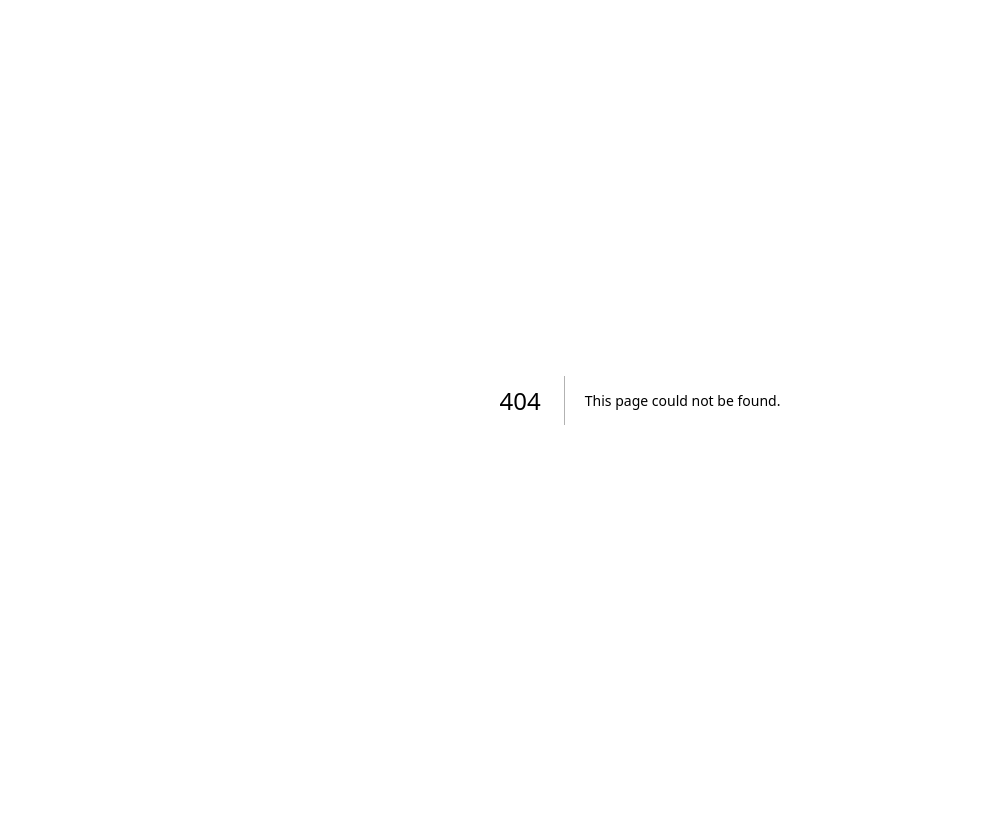
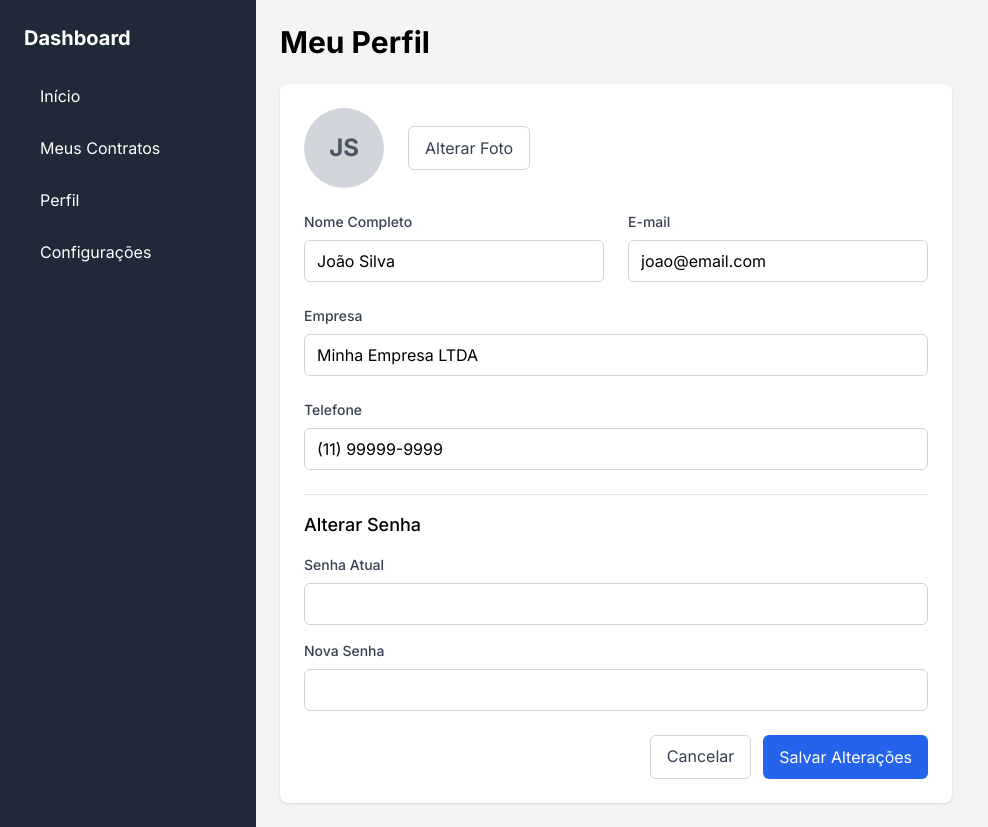
Before and after one commit to mestrereginaldo-site/contratosexpresso-site, a Next.js app: page /dashboard/perfil in a window 1280 px wide. Before the commit this address had no page. Shown: the whole page, without its empty margins (0-988 px from the left). Before the commit the page ends 800 px from the top, so only its background shows below. Built offline with nearby package versions, Linux system fonts and the light colour scheme.

Commit message:
Create page.js

```diff
--- /dev/null
+++ b/app/dashboard/perfil/page.js
@@ -0,0 +1,110 @@
+export default function Perfil() {
+  return (
+    <div>
+      <h1 className="text-3xl font-bold mb-6">Meu Perfil</h1>
+
+      <div className="bg-white p-6 rounded-lg shadow max-w-2xl">
+        <form className="space-y-6">
+          <div className="flex items-center space-x-6 mb-6">
+            <div className="w-20 h-20 bg-gray-300 rounded-full flex items-center justify-center">
+              <span className="text-2xl font-bold text-gray-600">JS</span>
+            </div>
+            <div>
+              <button
+                type="button"
+                className="px-4 py-2 border border-gray-300 rounded-md text-gray-700 hover:bg-gray-50"
+              >
+                Alterar Foto
+              </button>
+            </div>
+          </div>
+
+          <div className="grid grid-cols-1 md:grid-cols-2 gap-6">
+            <div>
+              <label className="block text-sm font-medium text-gray-700 mb-2">
+                Nome Completo
+              </label>
+              <input
+                type="text"
+                defaultValue="João Silva"
+                className="w-full px-3 py-2 border border-gray-300 rounded-md focus:outline-none focus:ring-2 focus:ring-blue-500"
+              />
+            </div>
+
+            <div>
+              <label className="block text-sm font-medium text-gray-700 mb-2">
+                E-mail
+              </label>
+              <input
+                type="email"
+                defaultValue="joao@email.com"
+                className="w-full px-3 py-2 border border-gray-300 rounded-md focus:outline-none focus:ring-2 focus:ring-blue-500"
+              />
+            </div>
+          </div>
+
+          <div>
+            <label className="block text-sm font-medium text-gray-700 mb-2">
+              Empresa
+            </label>
+            <input
+              type="text"
+              defaultValue="Minha Empresa LTDA"
+              className="w-full px-3 py-2 border border-gray-300 rounded-md focus:outline-none focus:ring-2 focus:ring-blue-500"
+            />
+          </div>
+
+          <div>
+            <label className="block text-sm font-medium text-gray-700 mb-2">
+              Telefone
+            </label>
+            <input
+              type="tel"
+              defaultValue="(11) 99999-9999"
+              className="w-full px-3 py-2 border border-gray-300 rounded-md focus:outline-none focus:ring-2 focus:ring-blue-500"
+            />
+          </div>
+
+          <div className="pt-4 border-t border-gray-200">
+            <h3 className="text-lg font-medium mb-4">Alterar Senha</h3>
+            <div className="space-y-4">
+              <div>
+                <label className="block text-sm font-medium text-gray-700 mb-2">
+                  Senha Atual
+                </label>
+                <input
+                  type="password"
+                  className="w-full px-3 py-2 border border-gray-300 rounded-md focus:outline-none focus:ring-2 focus:ring-blue-500"
+                />
+              </div>
+              <div>
+                <label className="block text-sm font-medium text-gray-700 mb-2">
+                  Nova Senha
+                </label>
+                <input
+                  type="password"
+                  className="w-full px-3 py-2 border border-gray-300 rounded-md focus:outline-none focus:ring-2 focus:ring-blue-500"
+                />
+              </div>
+            </div>
+          </div>
+
+          <div className="flex justify-end space-x-3">
+            <a
+              href="/dashboard"
+              className="px-4 py-2 border border-gray-300 rounded-md text-gray-700 hover:bg-gray-50"
+            >
+              Cancelar
+            </a>
+            <button
+              type="submit"
+              className="px-4 py-2 bg-blue-600 text-white rounded-md hover:bg-blue-700"
+            >
+              Salvar Alterações
+            </button>
+          </div>
+        </form>
+      </div>
+    </div>
+  );
+}
```
